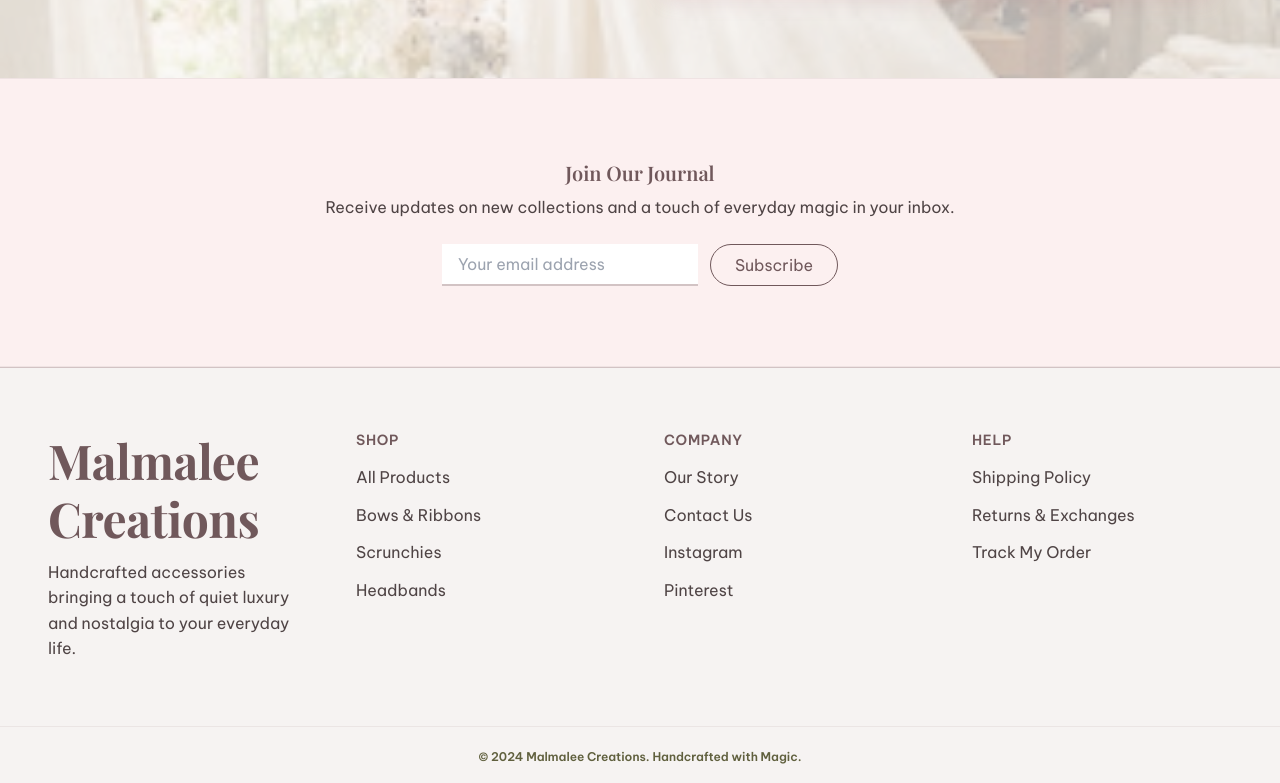
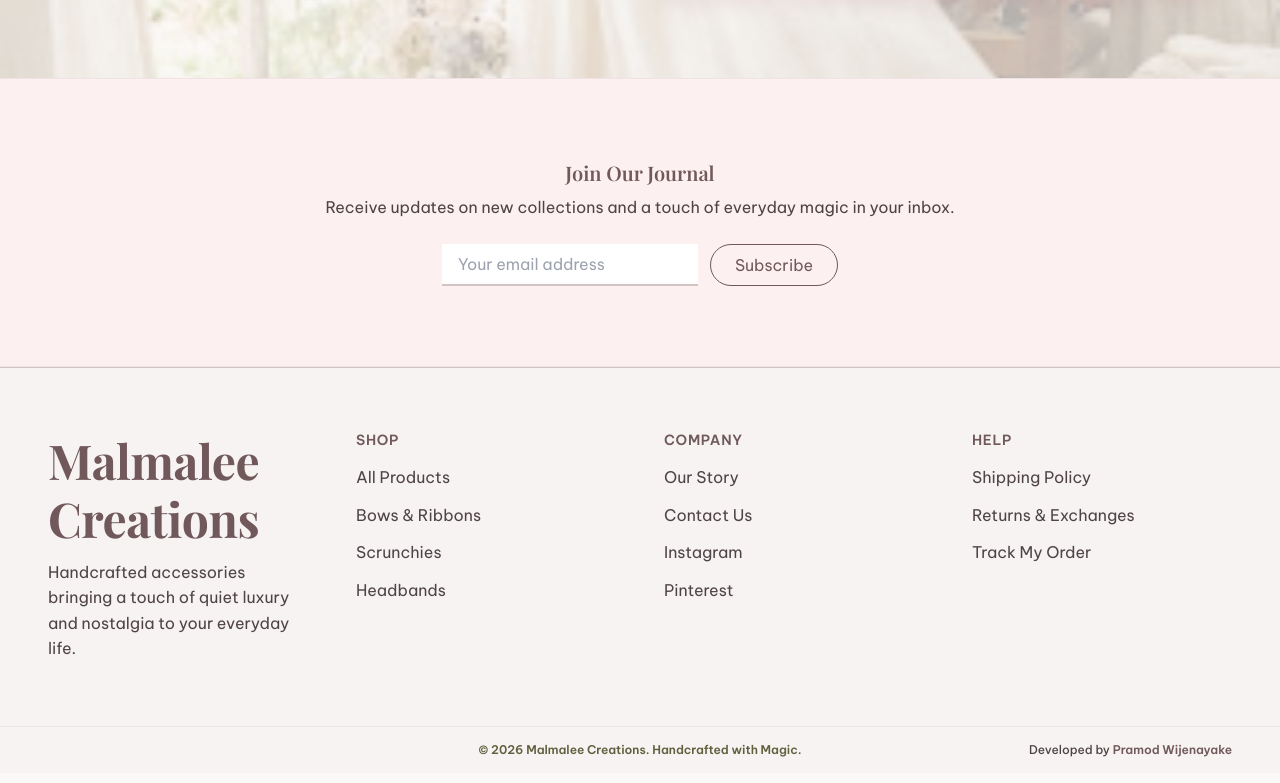
Before and after one commit to Dinisuru1230/DsoftWeb, a React (Vite) app in the folder Frontend/: page / in a window 1280 px wide. Shown: the part 2469-3252 px from the top of the page. Built offline with nearby package versions, Linux system fonts and the light colour scheme; a web font is replaced by a local one.

Commit message:
Update Footer.jsx

```diff
--- a/Frontend/src/components/Footer.jsx
+++ b/Frontend/src/components/Footer.jsx
@@ -42,9 +42,12 @@ export default function Footer() {
       </div>
 
       {/* Copyright */}
-      <div className="border-t border-outline-variant/30 px-4 sm:px-8 md:px-12 py-4 text-center max-w-[1400px] mx-auto">
-        <span className="font-label-sm text-label-sm text-secondary">
-          © 2024 Malmalee Creations. Handcrafted with Magic.
+      <div className="border-t border-outline-variant/30 px-4 sm:px-8 md:px-12 py-4 relative flex flex-col sm:flex-row items-center justify-center gap-2 max-w-[1400px] mx-auto">
+        <span className="font-label-sm text-label-sm text-secondary text-center">
+          © 2026 Malmalee Creations. Handcrafted with Magic.
+        </span>
+        <span className="font-label-sm text-label-sm text-on-surface-variant font-medium sm:absolute sm:right-8 md:right-12">
+          Developed by <span className="text-primary font-bold">Pramod Wijenayake</span>
         </span>
       </div>
     </footer>
```
